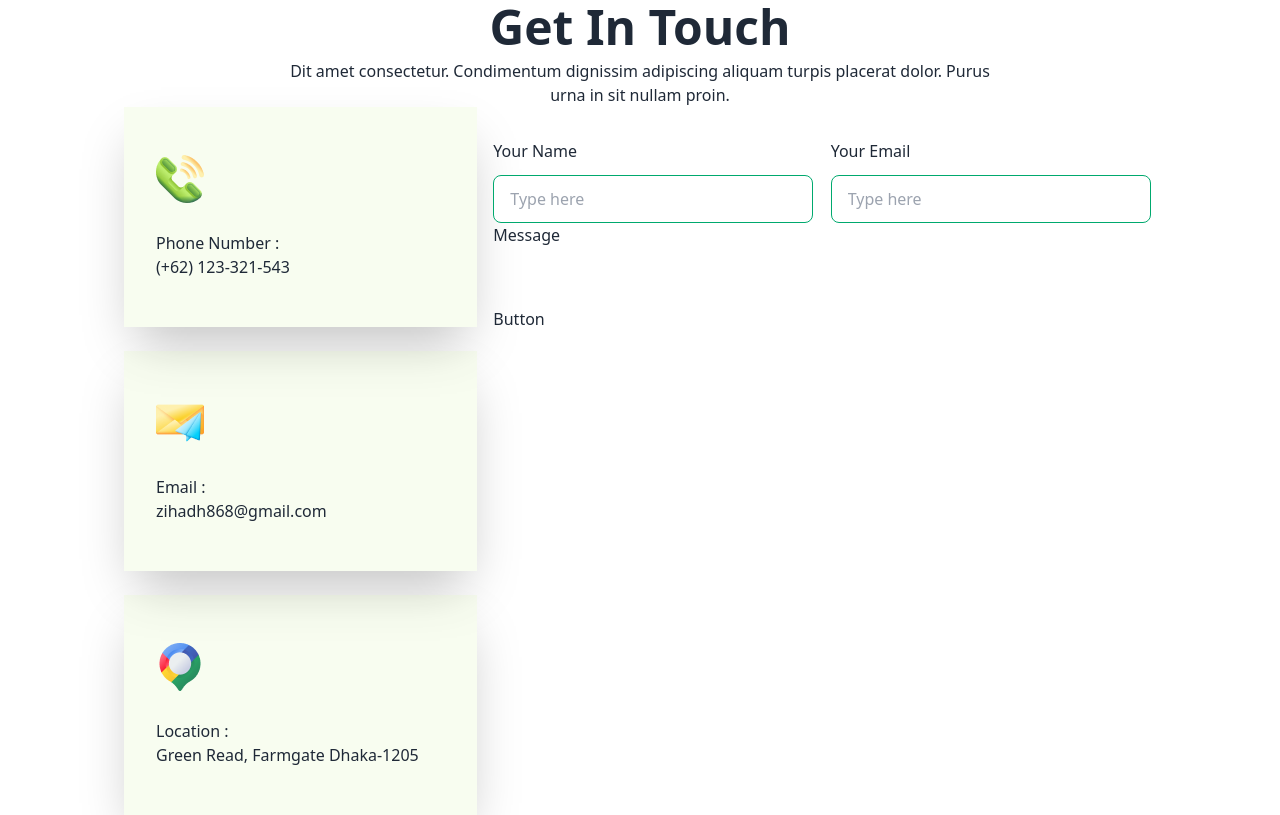
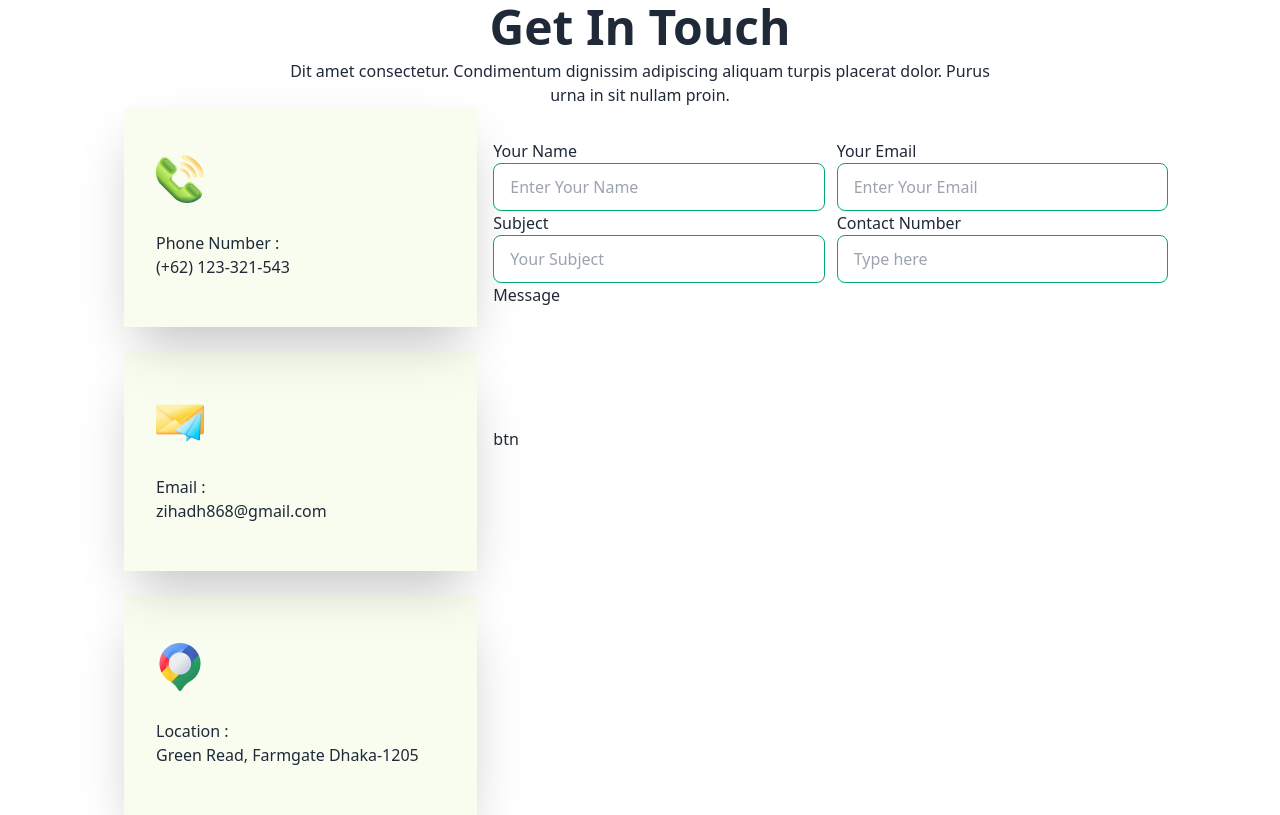
Before and after one commit to zihad868/Hockey-Club, a plain HTML site: page index.html in a window 1280 px wide. Shown: the part 3728-4543 px from the top of the page. Drawn offline with nearby package versions, Linux system fonts and the light colour scheme.

Commit message:
Form Section

```diff
--- a/index.html
+++ b/index.html
@@ -560,23 +560,34 @@
               <div class="col-span-2 mt-8">
 
                 <div class="grid grid-rows-3 lg:px-4">
-                  <div class="grid grid-cols-1 lg:grid-cols-2">
-
-                    <div class="grid sm:grid-cols-1 space-y-3">
-                      <label class="" for="Email">Your Name</label>
-                      <input type="text" placeholder="Type here" class="input input-bordered input-success w-full max-w-xs" />
+                  <div class="grid grid-rows-2">
+                    <div class="grid grid-cols-1 lg:grid-cols-2 gap-3">
+                      <div>
+                        <label for="">Your Name</label>
+                        <input type="text" placeholder="Enter Your Name" class="input input-bordered input-success w-full" />
+                      </div>
+                      <div>
+                        <label for="">Your Email</label>
+                        <input type="text" placeholder="Enter Your Email" class="input input-bordered input-success w-full" />
+                      </div>
                     </div>
 
-                    <div class="grid sm:grid-cols-1 space-y-3">
-                      <label class="" for="Email">Your Email</label>
-                      <input type="text" placeholder="Type here" class="input input-bordered input-success w-full max-w-xs" />
+                    <!-- Subject Contact Number -->
+                    <div>
+                      <div class="grid grid-cols-1 lg:grid-cols-2 gap-3">
+                        <div>
+                          <label for="">Subject</label>
+                          <input type="text" placeholder="Your Subject" class="input input-bordered input-success w-full" />
+                        </div>
+                        <div>
+                          <label for="">Contact Number</label>
+                          <input type="text" placeholder="Type here" class="input input-bordered input-success w-full" />
+                        </div>
+                      </div>
                     </div>
-
                   </div>
-
                   <div>Message</div>
-
-                  <div>Button</div>
+                  <div>btn</div>
                 </div>
 
 
```
